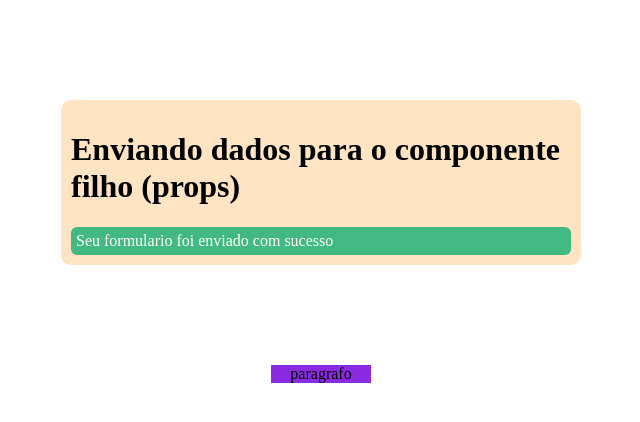
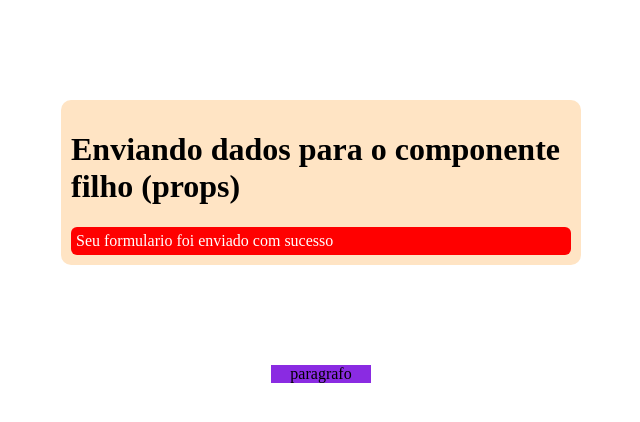
Before and after one commit to Ricardomjr-10/vuejsjornadadev, a Vue app: page / in a window 1280 px wide. Shown: the top 422 px of the page, without its empty margins (319-959 px from the left). Built offline with nearby package versions, Linux system fonts and the light colour scheme; the HTML template or start-up script is replaced by a standard one.

Commit message:
props computed dinamico

```diff
--- a/src/App.vue
+++ b/src/App.vue
@@ -1,6 +1,6 @@
 <template>
   <div>
-   <Aula_15 variant="success"/>
+   <Aula_15 :variant="variant"/>
   </div>
   <p>paragrafo</p>
 </template>
@@ -17,7 +17,7 @@ export default {
   },
   data () {
     return {
-
+      variant:'danger'
     }
   }
 }
--- a/src/components/Aula_15.vue
+++ b/src/components/Aula_15.vue
@@ -2,13 +2,18 @@
     <div class="container">
         <h1>Enviando dados para o componente filho (props)</h1>
         <div :class="baseClass">
-            Seu formulario foi enviado com sucesso
+            {{ text }}
         </div>
     </div>
 </template>
 
 <script>
 export default {
+    data() {
+        return {
+            text:'Seu formulario foi enviado com sucesso'
+        }
+    },
     props: ['variant'],
     computed: {
         baseClass() {
```
